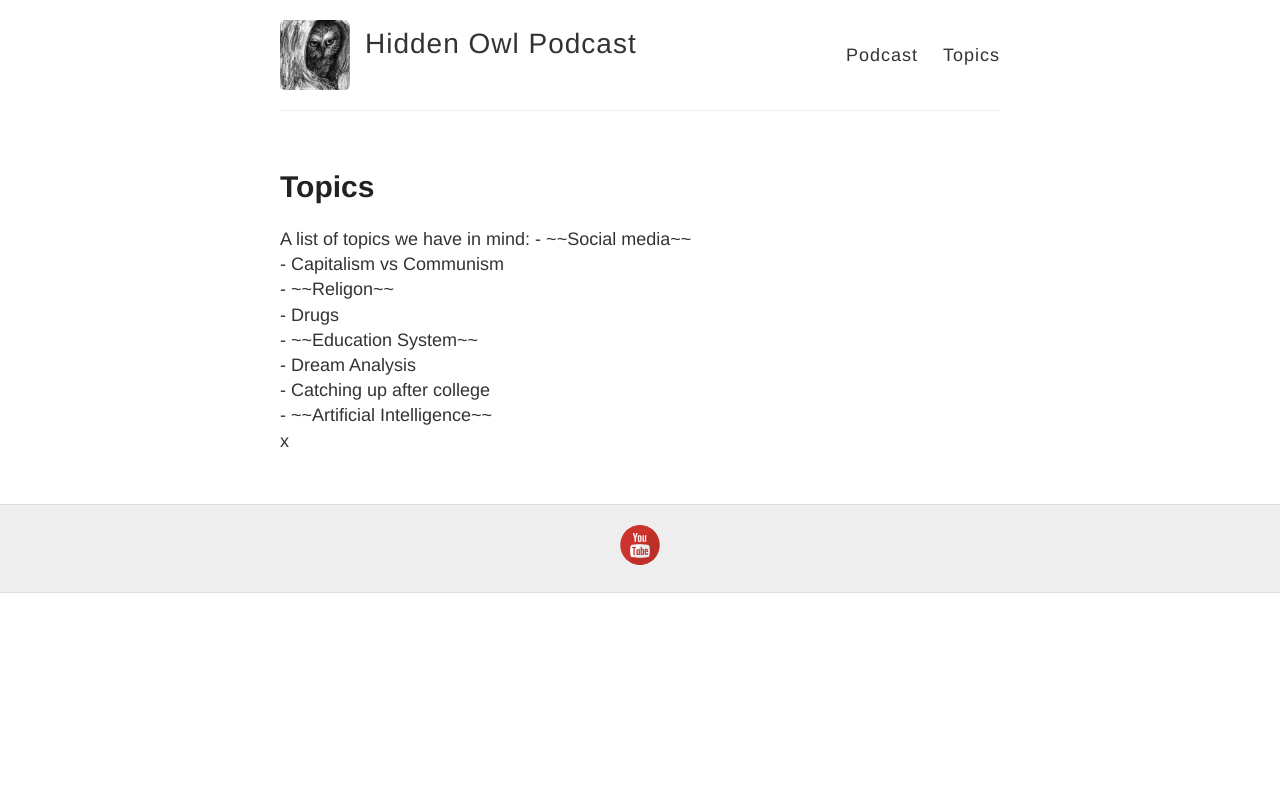
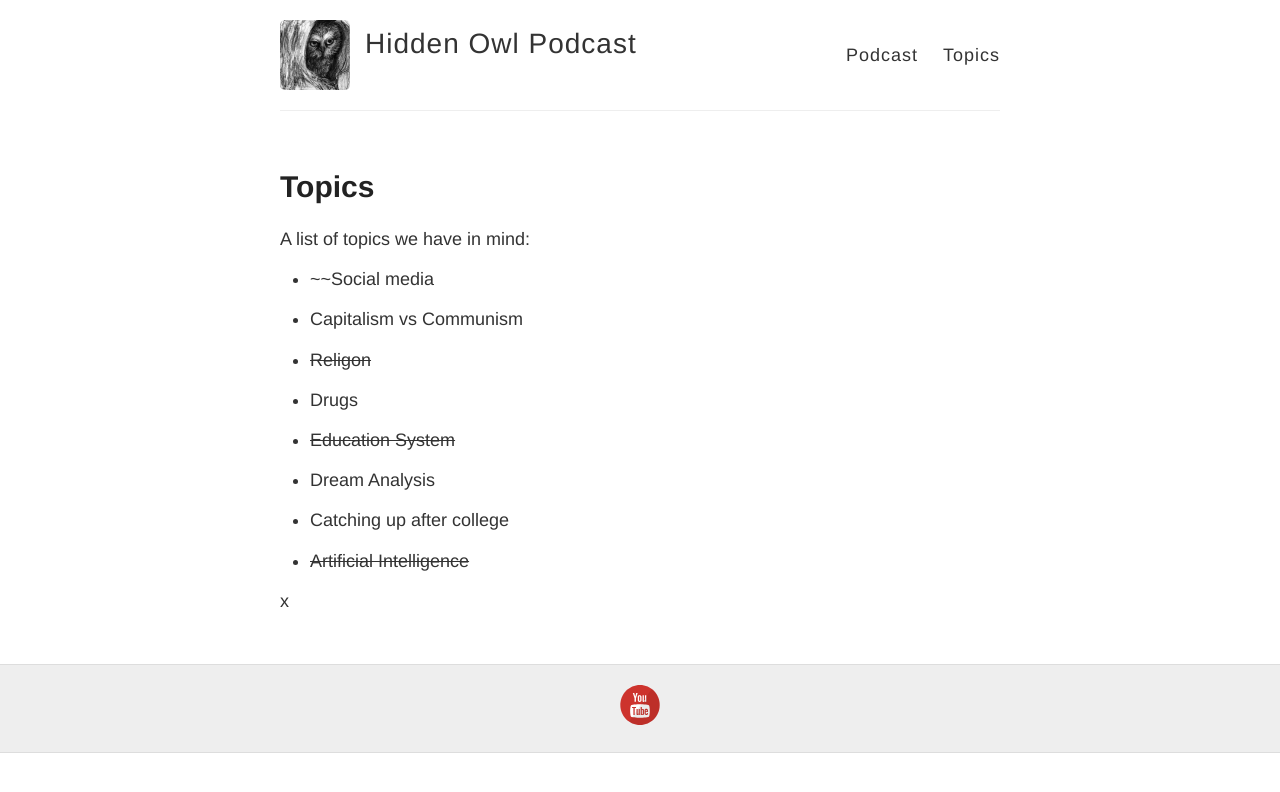
Before and after one commit to lomashbhattarai/hiddenowlpodcast, a Jekyll site: the page built from index.md, in a window 1280 px wide. Shown: the top 792 px of the page. Built offline with Jekyll 4.4.1, drawn with Linux system fonts in a browser that asks for light colours.

```diff
--- a/index.html
+++ b/index.md
@@ -3,9 +3,9 @@ layout: page
 title: Topics
 ---
 
-A list of topics we have in mind:
+A list of topics we have in mind: <br />
 
-- ~~Social media~~ <br/>
+- ~~Social media <br/>
 
 - Capitalism vs Communism <br/>
 
```
